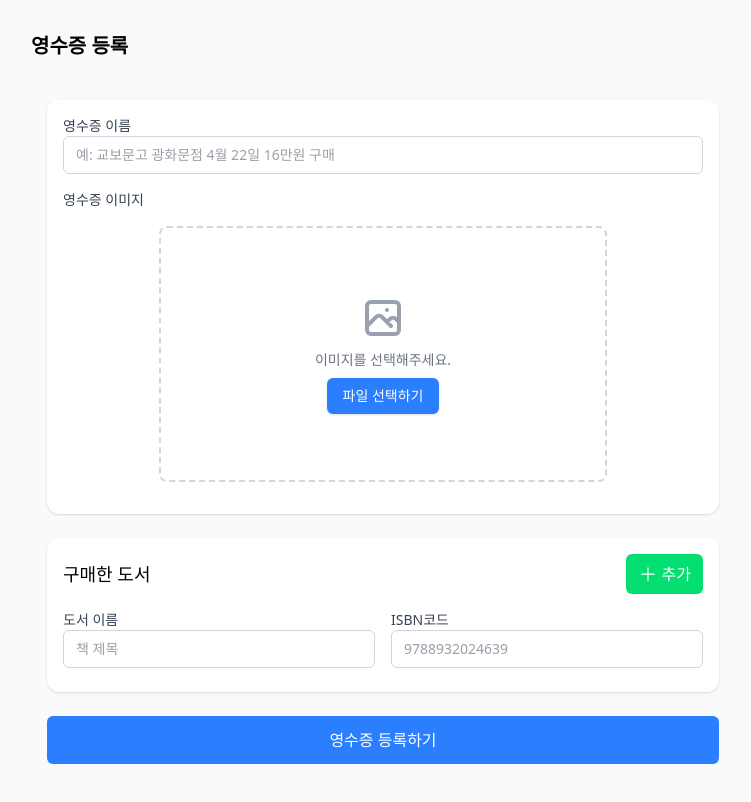
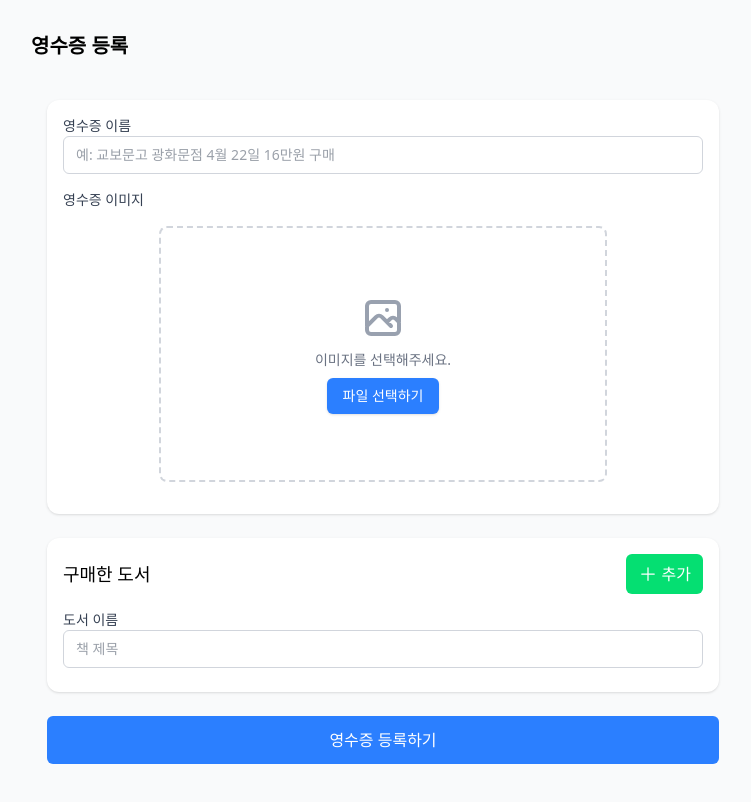
Before and after one commit to GachiGrim/book-managing, a React (Vite) app in the folder apps/frontend/: page /new-receipt in a window 1280 px wide. Shown: the top 802 px of the page, without its empty margins (257-1008 px from the left). Built offline with nearby package versions, Linux system fonts and the light colour scheme; no server answers; what @lukemorales/query-key-factory would draw is missing.

Commit message:
도서추가 isbn 필드삭제

```diff
--- a/apps/frontend/src/hooks/NewReceipt/useHandleNewReceipt.ts
+++ b/apps/frontend/src/hooks/NewReceipt/useHandleNewReceipt.ts
@@ -10,7 +10,7 @@ export const useHandleNewReceipt = () => {
     defaultValues: {
       receiptName: "",
       receiptImagePath: "",
-      books: [{ title: "", isbn: "" }],
+      books: [{ title: "" }],
     },
   });
   const { control } = methods;
@@ -19,7 +19,7 @@ export const useHandleNewReceipt = () => {
   const { handleCreateReceipt } = useCreateReceipt();
 
   function handleAddBookClick() {
-    append({ isbn: "", title: "" });
+    append({ title: "" });
   }
 
   async function submit(data: FormTypes) {
@@ -32,7 +32,7 @@ export const useHandleNewReceipt = () => {
       imagePath: data.receiptImagePath,
       books: data.books
         .filter((item) => Boolean(item.title))
-        .map((item) => item),
+        .map((item) => ({ ...item, isbn: "" })),
     });
     toastUtil.alert.success("영수증 등록에 성공했습니다.");
     navigate("/");
--- a/apps/frontend/src/hooks/NewReceipt/useHandlePurchaseBook.ts
+++ b/apps/frontend/src/hooks/NewReceipt/useHandlePurchaseBook.ts
@@ -9,15 +9,8 @@ export const useHandlePurchaseBook = (index: number) => {
     name: `books.${index}.title`,
   });
 
-  const { field: isbn } = useController({
-    control,
-    name: `books.${index}.isbn`,
-  });
-
   return {
     title: title.value,
     handleTitleChange: title.onChange,
-    isbn: isbn.value,
-    handleIsbnChange: isbn.onChange,
   };
 };
--- a/apps/frontend/src/pages/NewReceipt/fields/PurchaseBook.tsx
+++ b/apps/frontend/src/pages/NewReceipt/fields/PurchaseBook.tsx
@@ -6,22 +6,15 @@ interface Props {
   index: number;
 }
 const PurchaseBook: FC<Props> = ({ index }) => {
-  const { handleIsbnChange, handleTitleChange, isbn, title } =
-    useHandlePurchaseBook(index);
+  const { handleTitleChange, title } = useHandlePurchaseBook(index);
   return (
-    <div className="grid grid-cols-2 gap-4">
+    <div className="grid grid-cols-1 gap-4">
       <Input
         label="도서 이름"
         placeholder="책 제목"
         value={title}
         onChange={handleTitleChange}
       />
-      <Input
-        label="ISBN코드"
-        placeholder="9788932024639"
-        value={isbn}
-        onChange={handleIsbnChange}
-      />
     </div>
   );
 };
--- a/apps/frontend/src/pages/NewReceipt/type.d.ts
+++ b/apps/frontend/src/pages/NewReceipt/type.d.ts
@@ -1,6 +1,5 @@
 type Book = {
   title: string;
-  isbn: string;
 };
 
 export type FormTypes = {
```
